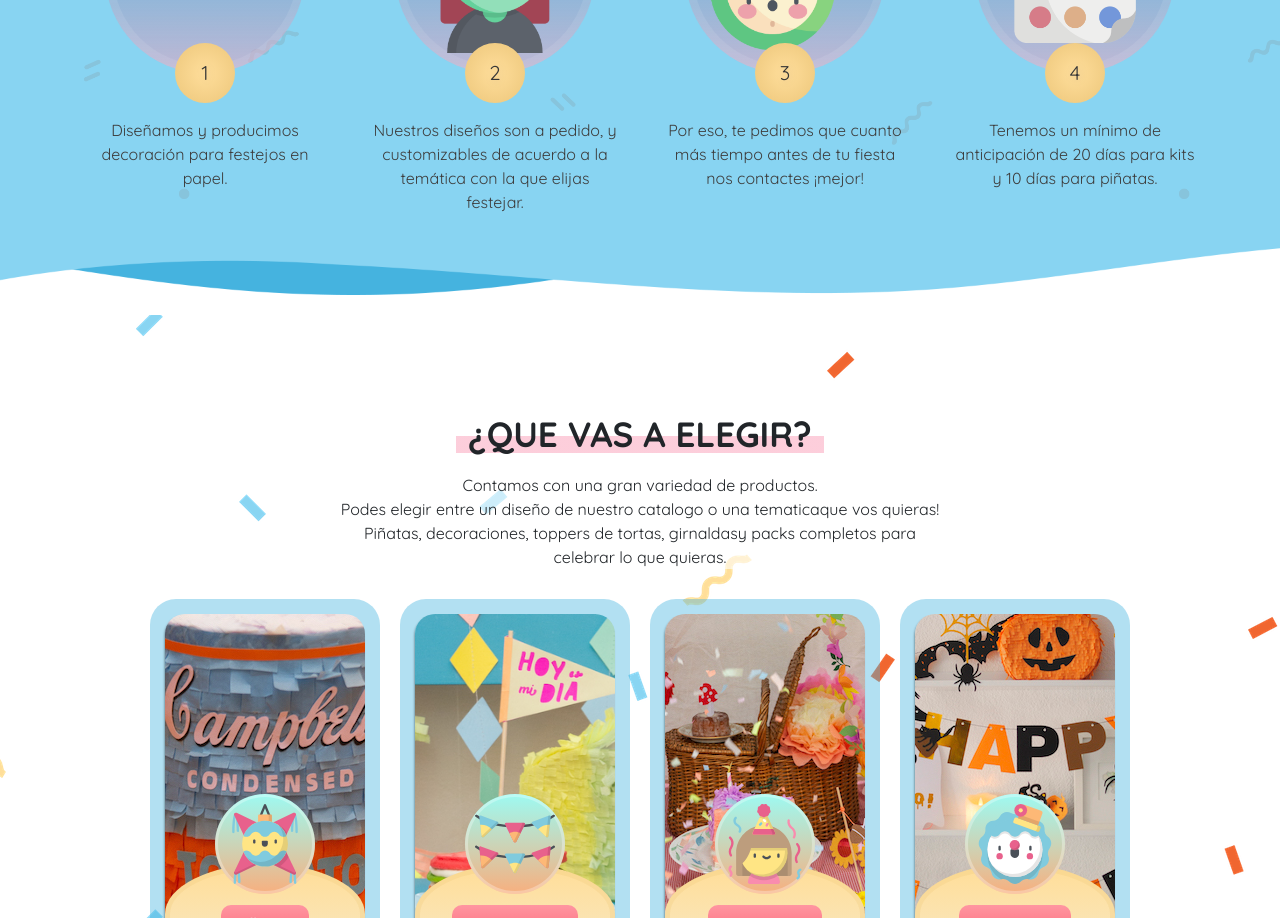
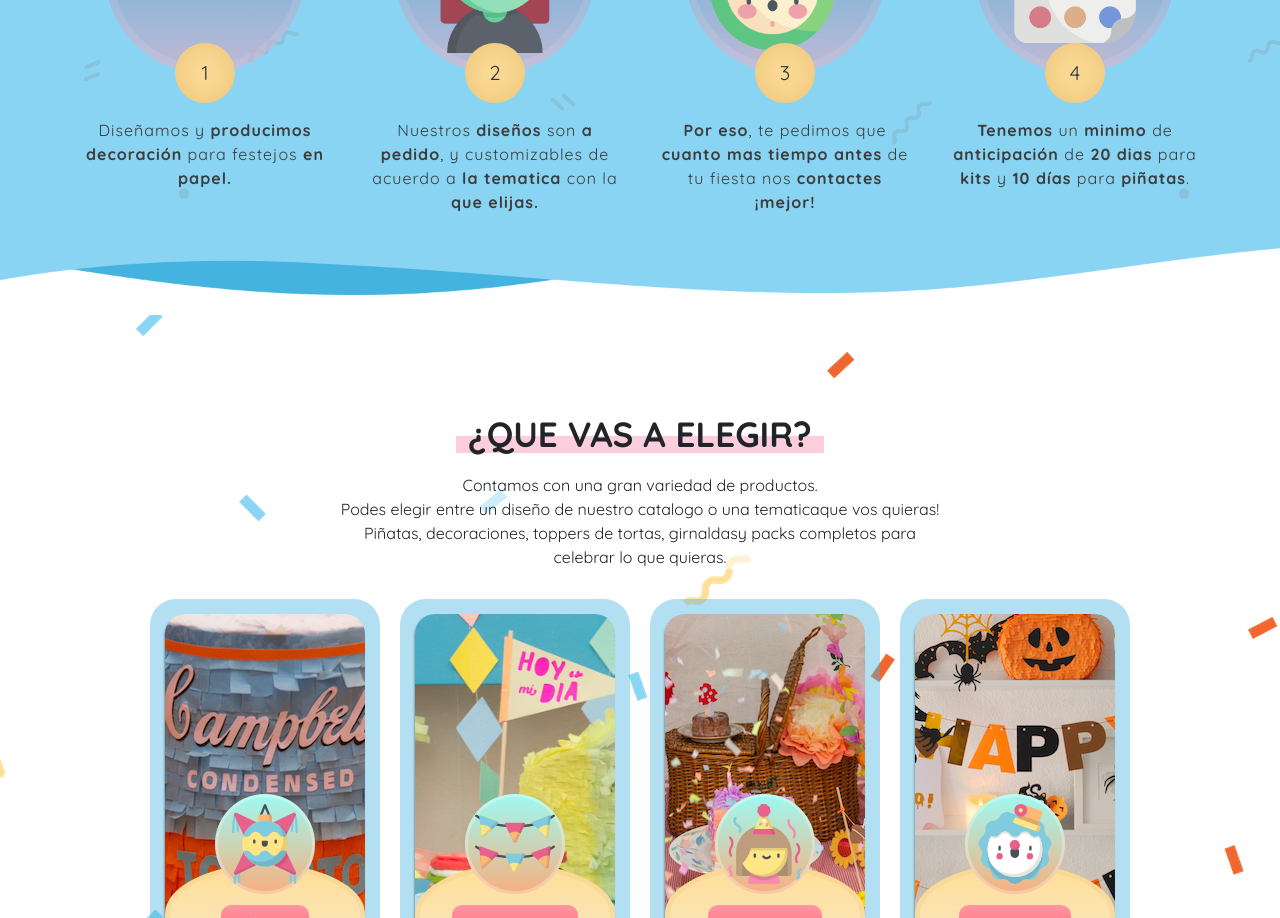
Before and after one commit to rod203/ChinChin__Rodrigo-Lago, a website: page index.html in a window 1280 px wide. Shown: the part 1741-2659 px from the top of the page. Drawn offline with nearby package versions, Linux system fonts and the light colour scheme.

Commit message:
edicion de about y retoque en index

```diff
--- a/index.html
+++ b/index.html
@@ -81,7 +81,7 @@
                             <img src="./assets/img/icons/papel.png" alt="" class="festejos__img--mod">
                             </div>
                             <div class="festejos__texto">
-                            <p>Diseñamos y producimos decoración para festejos en papel.</p>
+                            <p>Diseñamos y <strong>producimos decoración</strong> para festejos <strong>en papel.</strong></p>
                             </div>
                         </div>
                         <div class="festejos__pack">
@@ -92,7 +92,7 @@
                                 <img src="./assets/img/icons/tematico.png" alt="" class="festejos__img--mod">
                             </div>
                             <div class="festejos__texto">
-                                <p>Nuestros diseños son a pedido, y customizables de acuerdo a la temática con la que elijas festejar.</p>
+                                <p>Nuestros <strong>diseños</strong> son <strong>a pedido</strong>, y customizables de acuerdo a <strong> la tematica</strong> con la <strong> que elijas.</strong></p>
                             </div>
                         </div>
                         <div class="festejos__pack">
@@ -103,7 +103,7 @@
                                     <img src="./assets/img/icons/tiempo.png" alt="" class="festejos__img--mod">
                             </div>
                             <div class="festejos__texto">
-                                <p>Por eso, te pedimos que cuanto más tiempo antes de tu fiesta nos contactes ¡mejor! </p>
+                                <p><strong>Por eso</strong>, te pedimos que <strong>cuanto mas tiempo antes</strong> de tu fiesta nos <strong>contactes ¡mejor!</strong></p>
                             </div>
                         </div>
                         <div class="festejos__pack">
@@ -114,7 +114,7 @@
                                 <img src="./assets/img/icons/calendario.png" alt="" class="festejos__img--mod-calendario">
                             </div>
                             <div class="festejos__texto">
-                                <p>Tenemos un mínimo de anticipación de 20 días para kits y 10 días para piñatas.</p>
+                                <p><strong>Tenemos</strong> un <strong>minimo</strong> de <strong>anticipación</strong> de <strong>20 dias</strong> para <strong>kits</strong> y <strong>10 días</strong> para <strong>piñatas</strong>.</p>
                             </div>
                         </div>
                     </div>
--- a/scss/_estilo.scss
+++ b/scss/_estilo.scss
@@ -376,6 +376,7 @@ html{
     font-weight: 400;
     margin: 0px;
     height: 80px;
+    letter-spacing: 1px;
     color: rgb(61, 61, 61);
   }
   .festejos__img {
```
Also changed, not shown: pages/about.html (+7 -0 lines), css/style.css.
